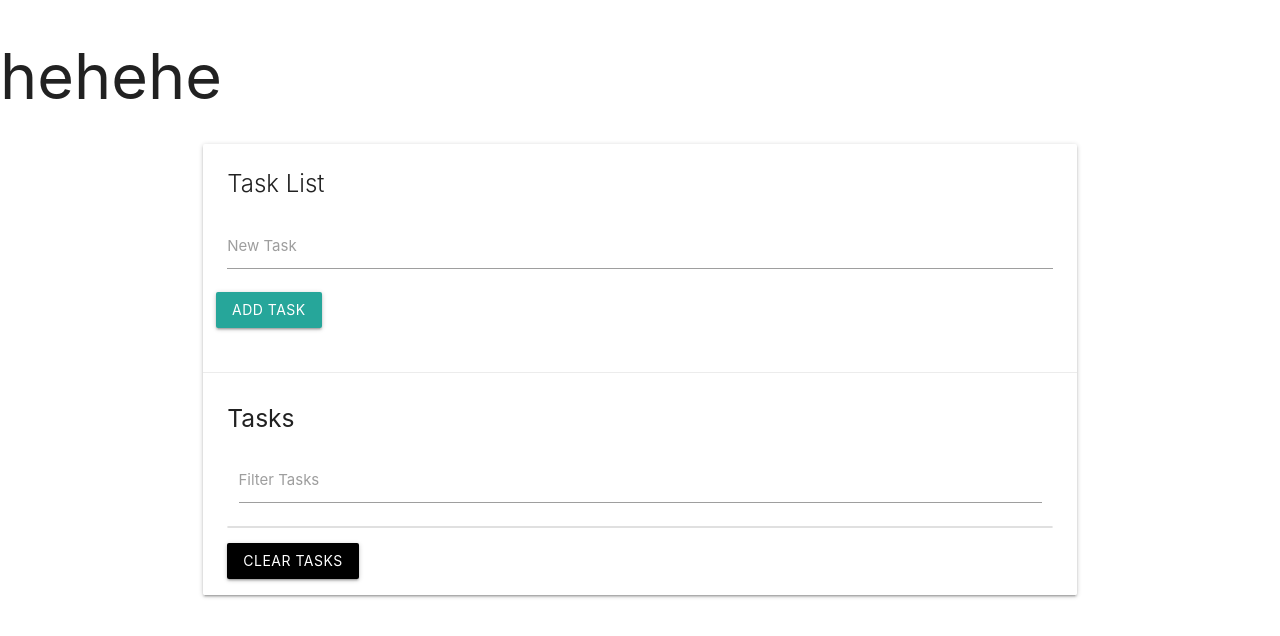
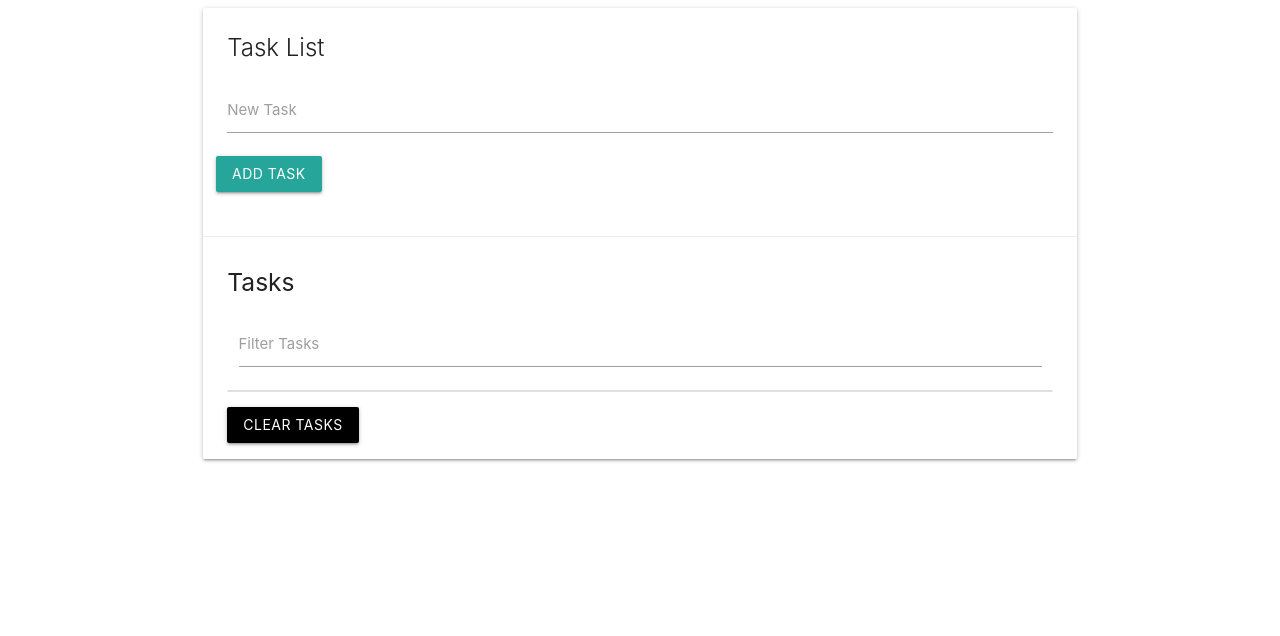
Before and after one commit to daronirl/Tasklist-main, a plain HTML site: page tasklistproject/index.html in a window 1280 px wide. Drawn offline with nearby package versions, Linux system fonts and the light colour scheme.

Commit message:
Update index.html

```diff
--- a/tasklistproject/index.html
+++ b/tasklistproject/index.html
@@ -10,7 +10,7 @@
     <title>Task List</title>
 </head>
 <body>
-<h1>hehehe</h1>
+
     <div class="container">
         <div class="row">
           <div class="col s12">
```
